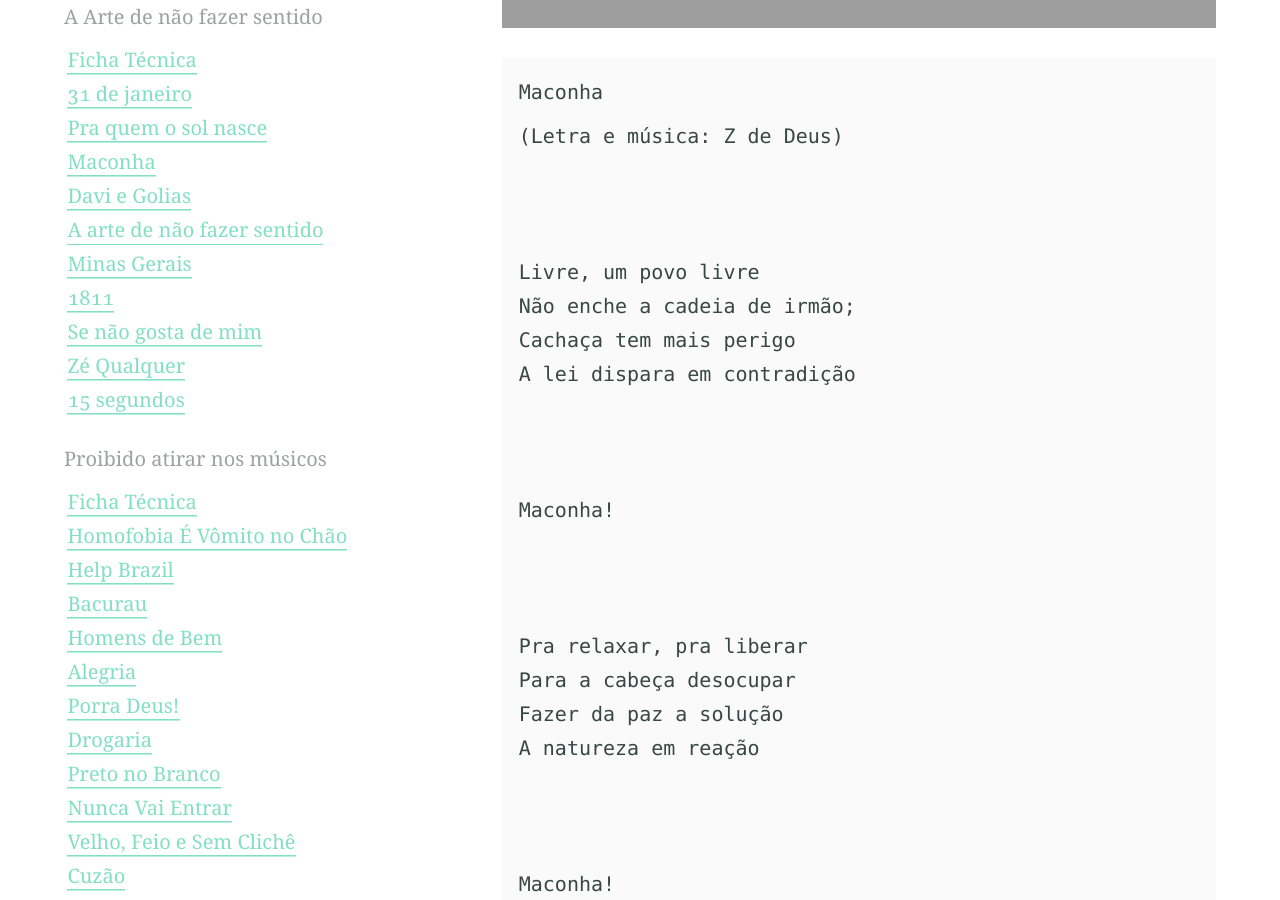
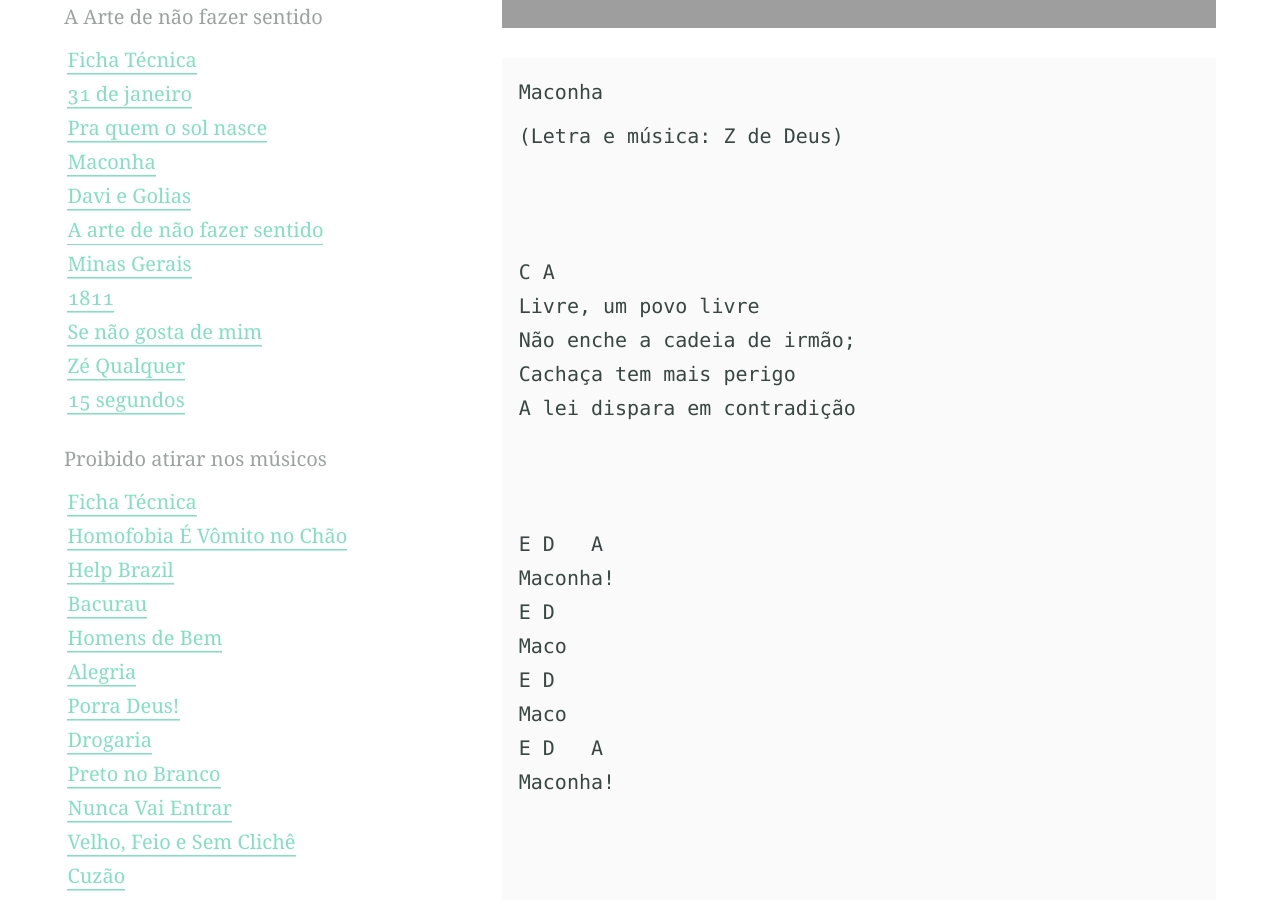
Before and after one commit to antifas/antifas.github.io, a Jekyll site: the page built from _letras_disco2/Maconha.md, in a window 1280 px wide and 900 px high, scrolled down 807 px. Built offline with Jekyll 4.4.1, drawn with Linux system fonts in a browser that asks for light colours; grey boxes are pictures that could not be loaded.

Commit message:
Update Maconha.md

```diff
--- a/_letras_disco2/Maconha.md
+++ b/_letras_disco2/Maconha.md
@@ -7,11 +7,19 @@ video: El0O4ViTtm4
 ---
 (Letra e música: Z de Deus)
 
+C A
 Livre, um povo livre
 Não enche a cadeia de irmão;
 Cachaça tem mais perigo
 A lei dispara em contradição
 
+E D   A
+Maconha!
+E D
+Maco
+E D
+Maco
+E D   A
 Maconha!
 
 Pra relaxar, pra liberar
```
